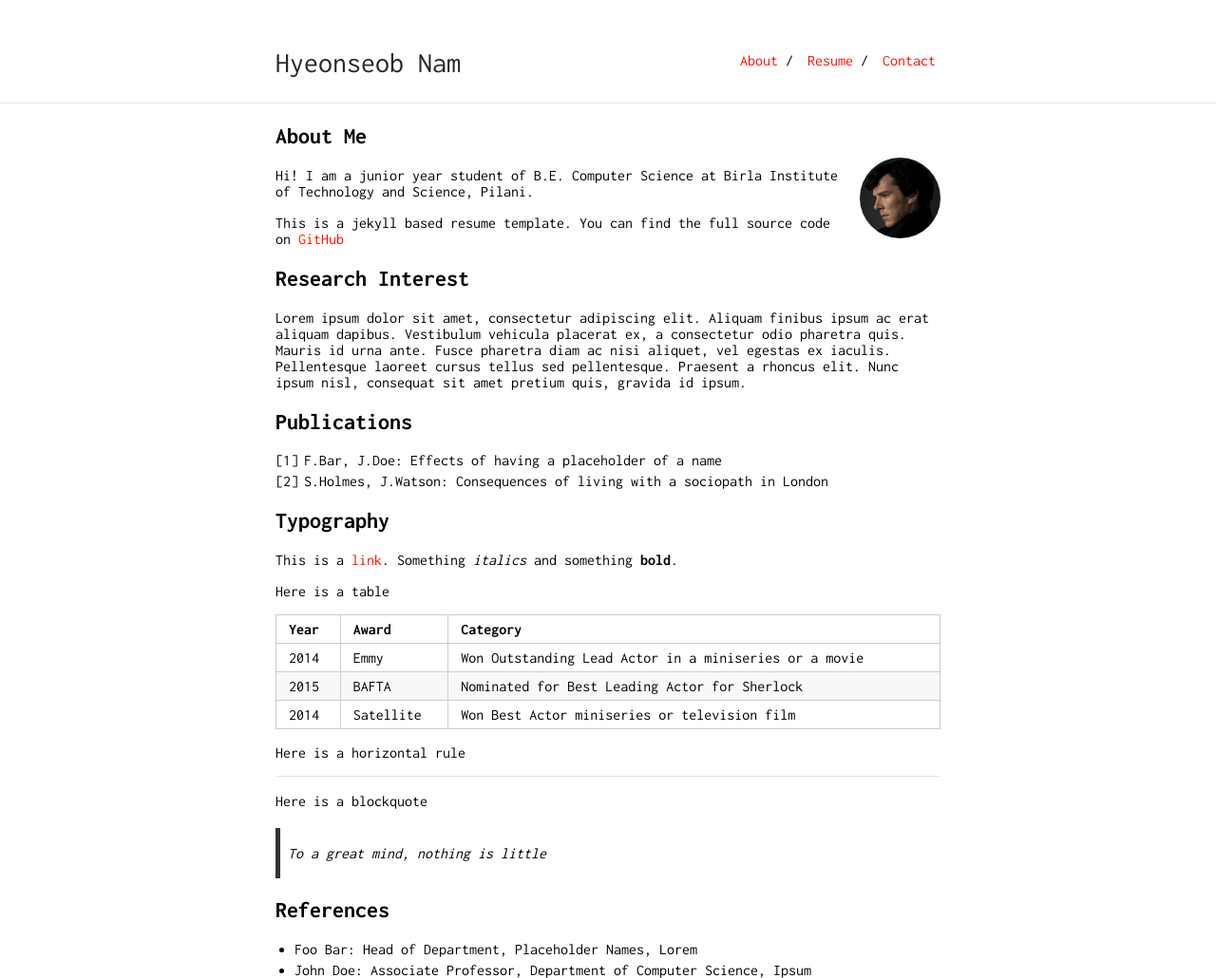
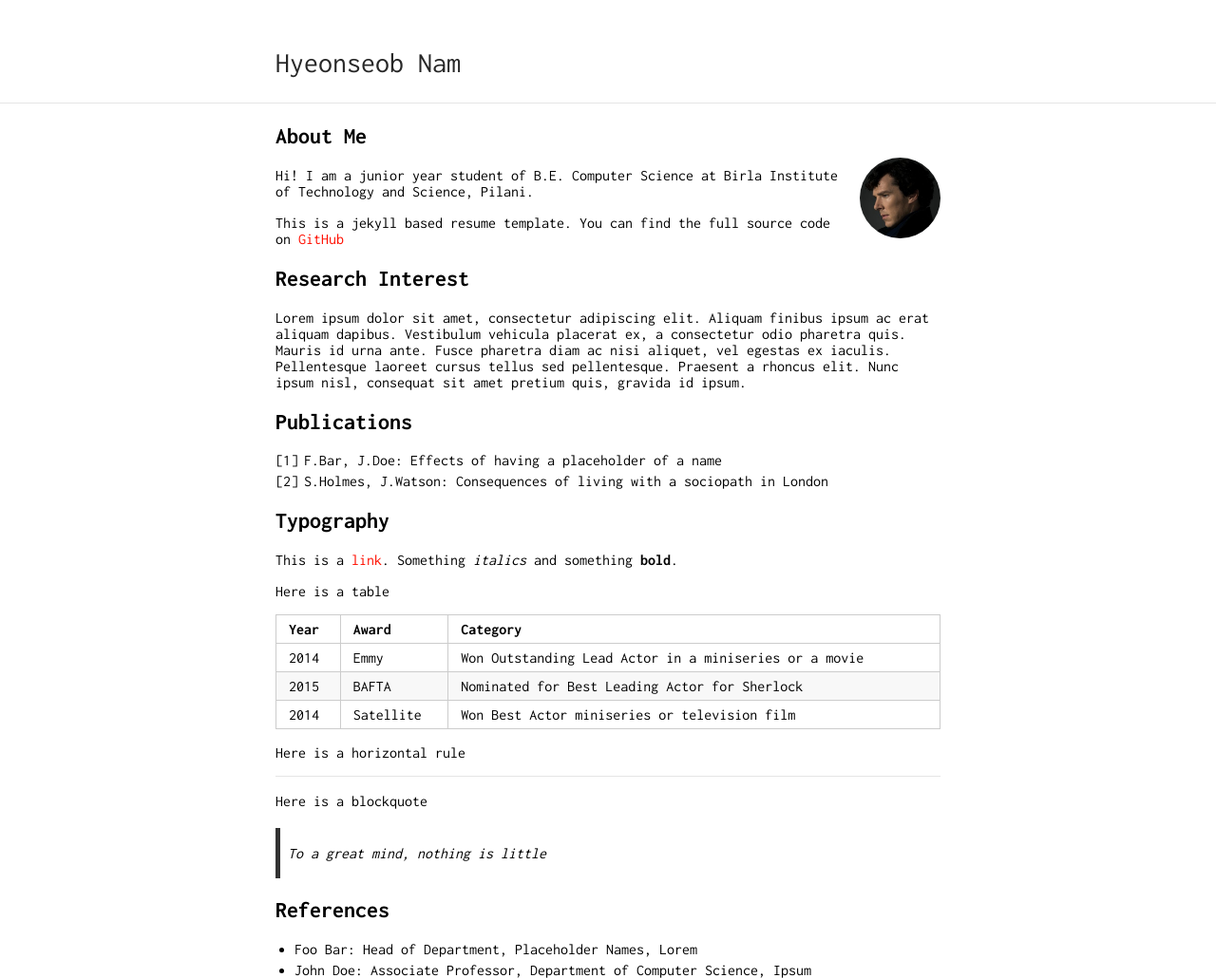
Before and after one commit to gholste/hyeonseobnam.github.io, a Jekyll site: the page built from index.md, in a window 1280 px wide. Shown: the whole page at 95% size. Built offline with Jekyll 4.4.1, drawn with Linux system fonts in a browser that asks for light colours; our own code applies the rules of GitHub Pages for plain Markdown files; part of the change alters nothing that is shown.

Commit message:
Update _config.yml

```diff
--- a/_config.yml
+++ b/_config.yml
@@ -10,10 +10,10 @@ sass:
     style: compressed
     sass_dir: _sass
 
-nav:
- - name: "About"
-   link: "/researcher/"
- - name: "Resume"
-   link: "resume.pdf"
- - name: "Contact"
-   link: "contact"
+#nav:
+# - name: "About"
+#   link: "/researcher/"
+# - name: "Resume"
+#   link: "resume.pdf"
+# - name: "Contact"
+#   link: "contact"
```
